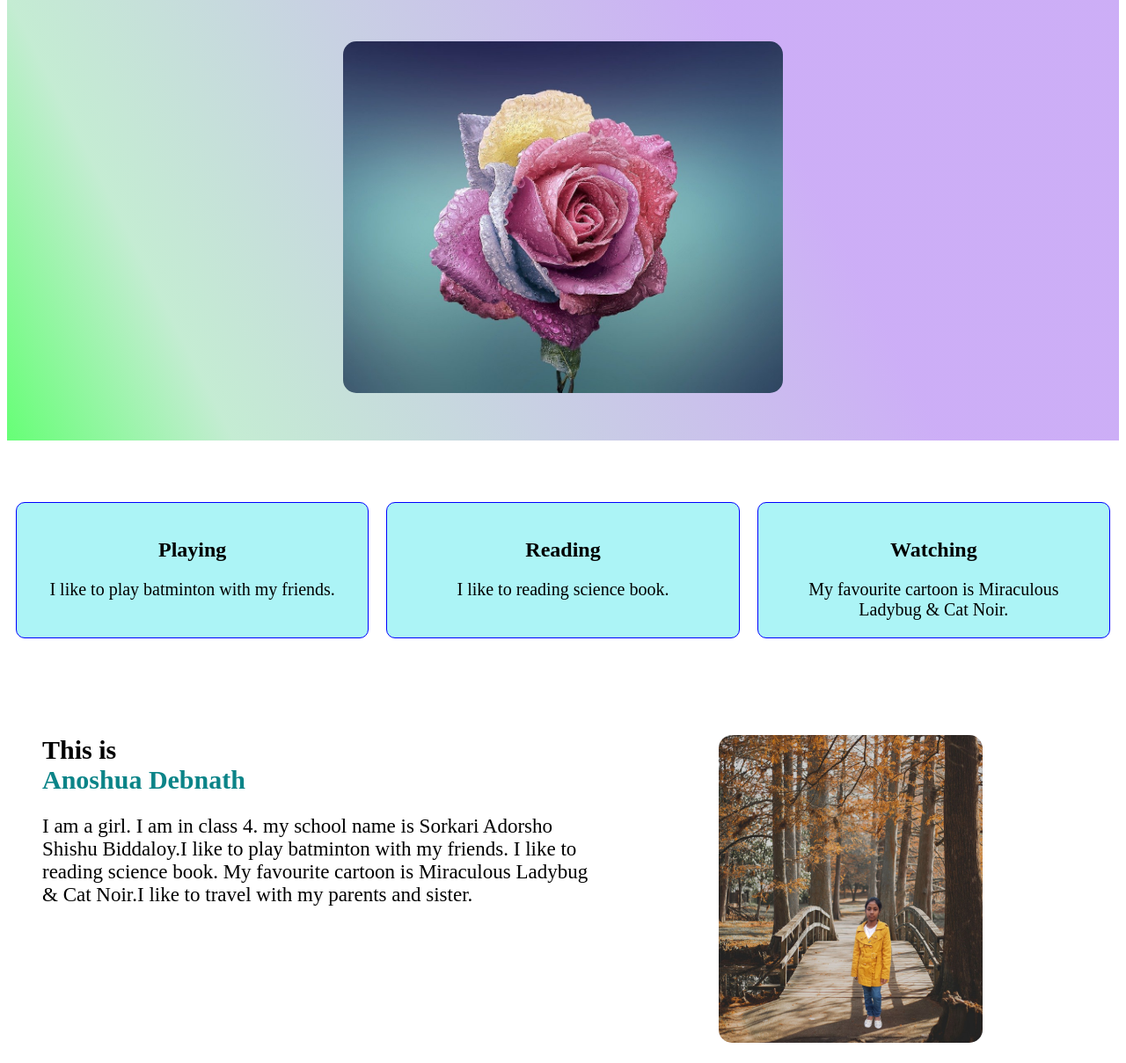
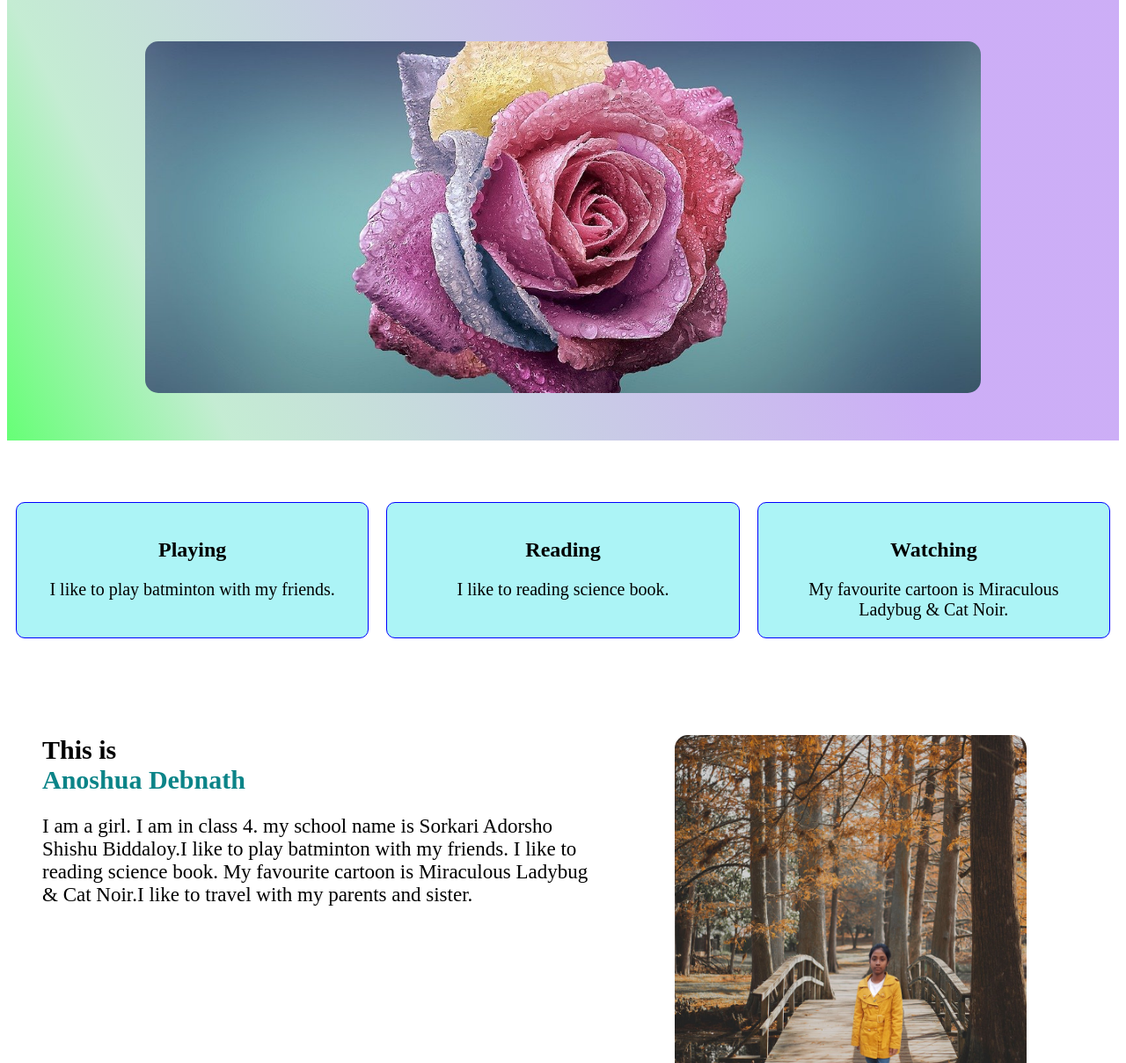
Before and after one commit to anoshuattri/class4, a plain HTML site: page index.html in a window 1280 px wide. Shown: the part 91-1300 px from the top of the page at 88% size. Drawn offline with Linux system fonts and the light colour scheme.

Commit message:
Add files via upload

```diff
--- a/style.css
+++ b/style.css
@@ -55,7 +55,7 @@ header .logo a{
 }
 
 .container-bg img{
-    width: 500px;
+    width: 950px;
     height:400px;
     object-fit:cover;
     border-radius: 15px;
@@ -133,8 +133,8 @@ background: linear-gradient(63deg, rgba(102,255,118,1) 0%, rgba(110,208,146,0.40
  	width: 50%;
  }
  .mypicture img{
-    width: 300px;
-    height:350px;
+    width: 400px;
+    height:450px;
     object-fit:cover;
     border-radius: 15px;
 }
```
